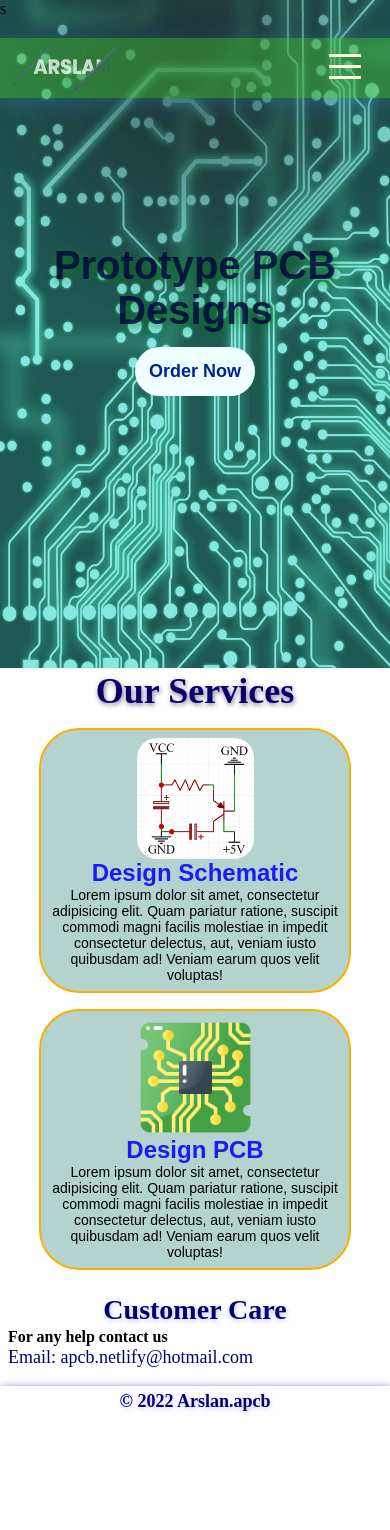
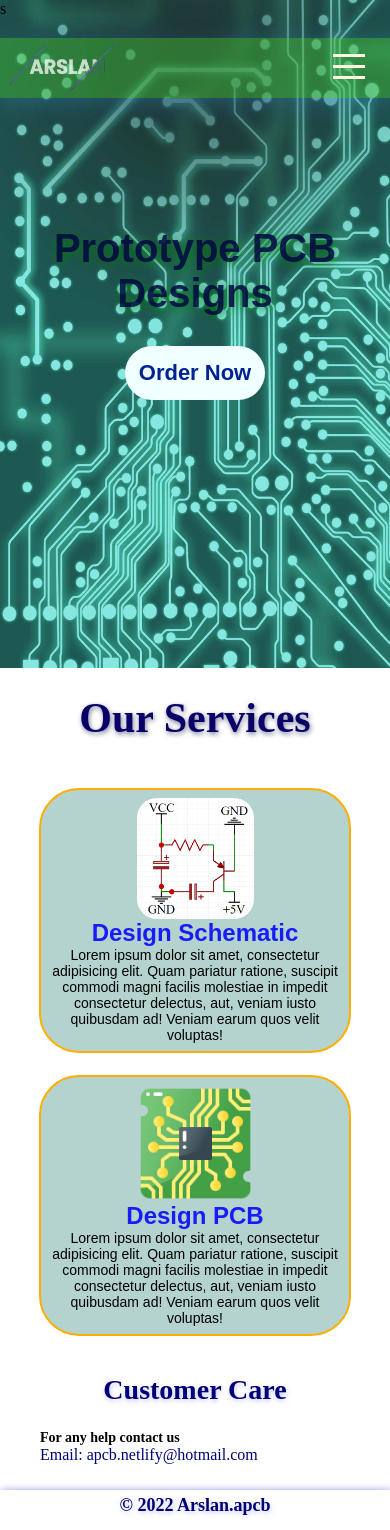
Before and after one commit to arslanmustaf/APCB397, a plain HTML site: page index.html in a window 390 px wide. Before the commit the page ends 1426 px from the top, so only its background shows below. Drawn offline with Linux system fonts and the light colour scheme.

Commit message:
margin and padding added to headings

```diff
--- a/web style.css
+++ b/web style.css
@@ -4,7 +4,7 @@
     box-sizing: border-box;
     scroll-behavior: smooth;
 }
-            /* Header and Navbar  */
+                                        /* Header and Navbar  */
 header{
     position: fixed;
     margin-top: 20px;
@@ -88,12 +88,12 @@ nav ul{
     opacity: .89;
 }
 .heading{
-    padding: 14px;
+    padding: 18px 2px;
     color: #ffff;
-    font-size: 64px;
+    font-size: 70px;
     font-family:sans-serif;
 }
-.btn{
+#home .btn{
     background-color: azure;
     color: rgb(0, 35, 148);
     font-size: 22px;
@@ -102,6 +102,8 @@ nav ul{
     border: 2px solid transparent;
     border-radius: 40px;
 }
+
+
                                           /* Home COMPLETED */
                                                    /*
                                                     *
@@ -122,8 +124,9 @@ nav ul{
 .sheading{
     color: rgb(9, 0, 104);
     text-shadow: 1px 2px 5px rgba(0, 1, 58, 0.527);
-    font-size: 54px;
+    font-size: 58px;
     text-align: center;
+    padding: 36px;
 }
 .services{
     display: flex;
@@ -154,8 +157,8 @@ nav ul{
                                                     *
                                                     *
                                                     *
-                                                    *
-                                                help */
+                                                    */
+                                                /*help*/
 
 
 #help{
@@ -163,9 +166,12 @@ nav ul{
     padding: 8px;
 }
 #help h5{
+    padding:14px;
     font-size: 28px;
 }
 #help p{
+    margin:4px 46px;
+    padding: 4px;
     font-size: 16px;
     font-weight: bold;
 }
@@ -198,6 +204,8 @@ h5{
     }
     nav{
         width: 70%;
+    }.nav-btn{
+        margin: 4px;
     }
 }
 @media (max-width:1020px){
@@ -215,6 +223,10 @@ h5{
     nav{
         width: 80%;
     }
+                                          /* Home */
+    .heading{
+        font-size: 60px;
+    }
 }
 @media(max-width:790px){
     header{
@@ -231,22 +243,25 @@ h5{
         height:60px;
     }
 }
-@media (max-width:740px){
+@media (max-width:750px){
     header{
-        padding:2px 8px;
+        padding:3px 8px;
         background-color: #48ce3569;
     }
     nav{
-        width: 90%;
+        width: 88%;
     }
     .nav-btn a{
-        margin: 4px;
+        margin: 3px;
+        padding: 18px;
+        font-size: 17px;
     }
                                                               /* Home */
     .heading{
         font-size: 52px;
         color: rgba(1, 5, 66, 0.829);
         text-shadow: 1px 2px 10px rgba(0, 128, 0, 0.74);
+        padding: 18px 3px;
     }
     #home::before{
             background: url(back2.jpg) no-repeat center center/cover;
@@ -260,11 +275,12 @@ h5{
         flex-flow: column;
     }
     .sheading{
-        font-size: 36px;
+        font-size: 42px;
+        padding: 24px;
     }
     .services{
         width: 80vw;
-        margin-top: 16px;
+        margin-top: 22px;
     }
     .spics{
         width: 30vw;
@@ -279,6 +295,18 @@ h5{
         font-size: 14px;
         font-family: Arial, Helvetica, sans-serif;
     }
+                                            /* services ended
+                                                    *
+                                                    *
+                                                    *
+                                                    *
+                                                help */
+#help p{
+    font-size: 14px;
+}
+#help span{
+    font-size: 16px;
+}
 }
 @media(max-width:630px){
     header{
@@ -307,22 +335,28 @@ h5{
     .navbar.active{
         height: auto;
         background-color: #47ce35e5;
-
     }
     .navbar.active ul{
         opacity: 100%;
     }
                                                              /* Home */
     .heading{
-        font-size: 40px;
+        font-size: 44px;
+        padding: 0px 0px 30px 0px;
     }
     .btn{
         font-size: 18px;
+        color: #115e07;
     }
+                                                           /* help */
+   #help p{
+    margin: 4px 28px;
+   }
+
 }
-@media(max-width:490px){
+@media(max-width:495px){
     header{
-        padding:1px 4px;
+        /* padding:1px 4px; */
         height: 60px;
     }
     #logo{
@@ -350,5 +384,4 @@ h5{
         font-size: 18px;
     }
 }
-
-/* media Queries  Ended */
+                                  /* media Queries  Ended */
```
